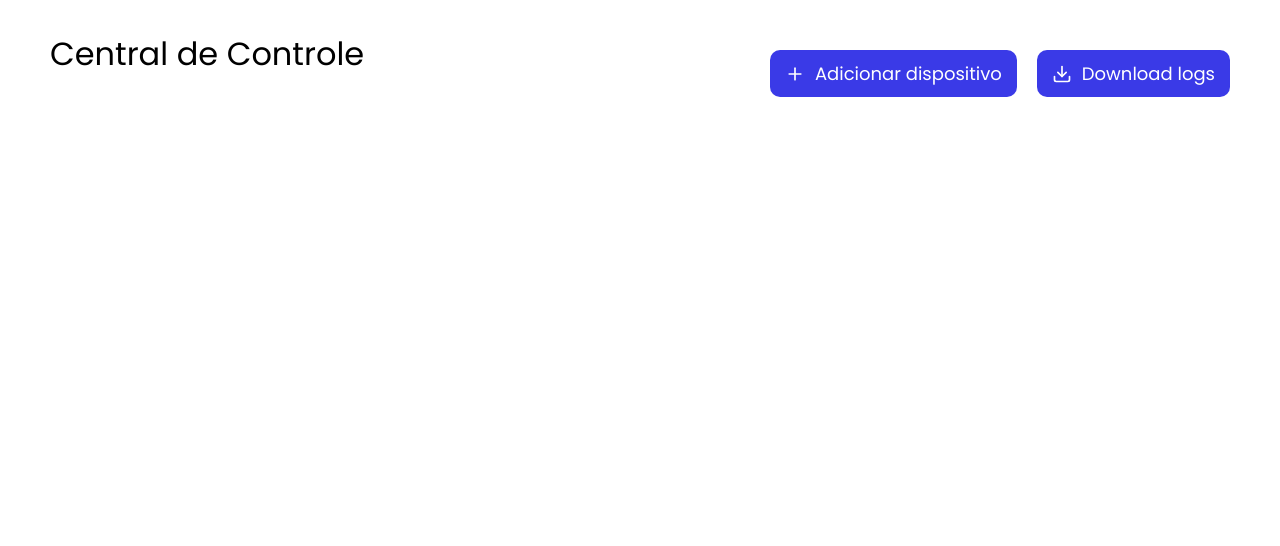
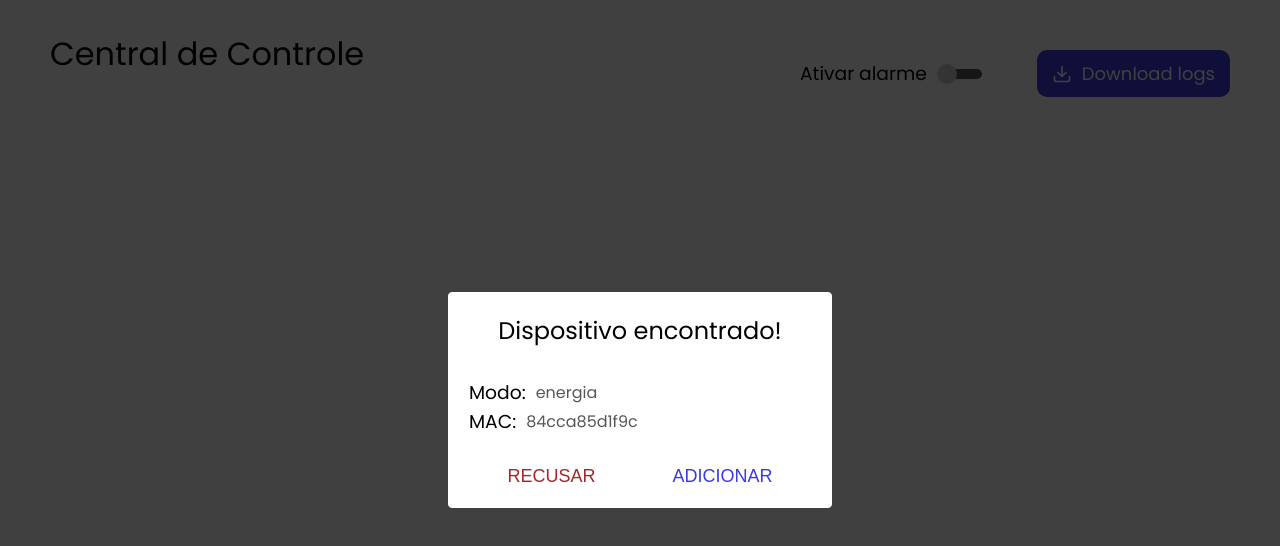
Before and after one commit to DanilloGS/FSE_3, a React (Create React App) app in the folder servidor_central/: page / in a window 1280 px wide. Shown: the top 546 px of the page. Built offline with nearby package versions, Linux system fonts and the light colour scheme; the HTML template or start-up script is replaced by a standard one.

Commit message:
Reorganized ModalApp into components.

```diff
--- a/servidor_central/package.json
+++ b/servidor_central/package.json
@@ -15,6 +15,7 @@
     "react-icons": "^4.3.1",
     "react-modal": "^3.14.3",
     "react-scripts": "4.0.3",
+    "react-switch": "^6.0.0",
     "sass": "^1.43.4",
     "typescript": "^4.1.2",
     "web-vitals": "^1.0.1"
--- a/servidor_central/src/App.scss
+++ b/servidor_central/src/App.scss
@@ -3,7 +3,6 @@
 
   display: flex;
   flex-direction: row;
-  /* justify-content: space-between; */
 
   > header {
     width: 100%;
@@ -17,6 +16,19 @@
     > section {
       display: flex;
       flex-direction: row;
+      align-items: center;
+
+      > div {
+        display: flex;
+        flex-direction: row;
+        align-items: center;
+
+        margin-right: 3rem;
+
+        > h3 {
+          margin-right: 1rem;
+        }
+      }
     }
   }
 }
--- a/servidor_central/src/App.tsx
+++ b/servidor_central/src/App.tsx
@@ -2,33 +2,59 @@ import { useState } from 'react';
 import './App.scss';
 import './global.scss';
 
-import { FiPlus, FiDownload } from 'react-icons/fi';
+import { FiDownload } from 'react-icons/fi';
 
 import Button from './components/Button';
 import ModalApp from './components/ModalApp';
+import SwitchButton from './components/SwitchButton';
+import NewDeviceFound from './components/NewDeviceFound';
+import NewDeviceAdd from './components/NewDeviceAdd';
 
 function App() {
-  const [modalIsOpen, setModalIsOpen] = useState(false);
+  const [modalIsOpen, setModalIsOpen] = useState(true);
+  const [newDeviceFound, setNewDeviceFound] = useState(true);
+  const [alarm, setAlarm] = useState(false);
+  const [checked, setChecked] = useState(false);
 
-  function handleModal() {
-    setModalIsOpen(!modalIsOpen);
+  function closeModal() {
+    setModalIsOpen(false);
+    setNewDeviceFound(false);
+  }
+
+  function addDevice() {
+    setNewDeviceFound(!newDeviceFound);
   }
 
   return (
     <div id="home">
       <ModalApp
-        modalIsOpen={modalIsOpen}
-        closeModal={() => setModalIsOpen(!modalIsOpen)}
-      />
+        modalIsOpen={modalIsOpen || newDeviceFound}
+        closeModal={() => closeModal()}
+      >
+        {newDeviceFound ? (
+          <NewDeviceFound
+            closeModal={() => closeModal()}
+            addDevice={() => addDevice()}
+          />
+        ) : (
+          <NewDeviceAdd
+            closeModal={() => closeModal()}
+            checked={alarm}
+            onChange={() => setAlarm(!alarm)}
+          />
+        )}
+      </ModalApp>
       <header>
         <h1>Central de Controle</h1>
 
         <section>
-          <Button
-            title="Adicionar dispositivo"
-            icon={<FiPlus color="#fff" size={20} />}
-            onClick={() => handleModal()}
-          />
+          <div>
+            <h3>Ativar alarme</h3>
+            <SwitchButton
+              checked={checked}
+              onChange={() => setChecked(!checked)}
+            />
+          </div>
           <Button
             title="Download logs"
             icon={<FiDownload color="#fff" size={20} />}
--- a/servidor_central/src/components/ModalApp/index.tsx
+++ b/servidor_central/src/components/ModalApp/index.tsx
@@ -1,14 +1,15 @@
+import { ReactNode } from 'react';
 import './styles.scss';
 
 import Modal from 'react-modal';
-import { FiX } from 'react-icons/fi';
 
 interface ModalProps {
   modalIsOpen: boolean;
   closeModal(): void;
+  children: ReactNode;
 }
 
-const ModalApp = ({ modalIsOpen, closeModal }: ModalProps) => {
+const ModalApp = ({ modalIsOpen, closeModal, children }: ModalProps) => {
   return (
     <Modal
       isOpen={modalIsOpen}
@@ -38,29 +39,7 @@ const ModalApp = ({ modalIsOpen, closeModal }: ModalProps) => {
       ariaHideApp={false}
     >
       <div id="modal-app">
-        <header>
-          <h2>Novo dispositivo</h2>
-          <button onClick={closeModal}>
-            <FiX color="#000" size={30} />
-          </button>
-        </header>
-
-        <section>
-          <div className="input-group">
-            <h3>Cômodo do dispositivo</h3>
-            <input />
-          </div>
-          <div className="input-group">
-            <h3>Nome da entrada</h3>
-            <input />
-          </div>
-          <div className="input-group">
-            <h3>Nome da saída</h3>
-            <input />
-          </div>
-        </section>
-
-        <button>Adicionar</button>
+        {children}
       </div>
     </Modal>
   );
--- a/servidor_central/src/components/ModalApp/styles.scss
+++ b/servidor_central/src/components/ModalApp/styles.scss
@@ -1,49 +1,4 @@
 #modal-app {
   display: flex;
   flex-direction: column;
-
-  > header {
-    display: flex;
-    flex-direction: row;
-    justify-content: space-between;
-    align-items: center;
-
-    > button {
-      border: 0;
-      background: transparent;
-      cursor: pointer;
-    }
-  }
-
-  > section {
-    margin: 4rem 0;
-
-    .input-group {
-      margin: 1rem 0;
-
-      > h3 {
-        font-size: 1.8rem;
-        color: #575757;
-      }
-
-      > input {
-        width: 100%;
-        height: 4rem;
-        border: 0;
-        border-bottom: 0.1rem solid #c7c7c7;
-      }
-    }
-  }
-
-  > button {
-    border: 0;
-    background: transparent;
-    cursor: pointer;
-
-    align-self: flex-end;
-    margin-right: 2rem;
-
-    font-size: 1.8rem;
-    color: #3A3AE7;
-  }
 }
--- /dev/null
+++ b/servidor_central/src/components/NewDeviceAdd/index.tsx
@@ -0,0 +1,47 @@
+import './styles.scss';
+
+import { FiX } from 'react-icons/fi';
+
+import SwitchButton from '../SwitchButton';
+
+interface Props {
+  closeModal(): void;
+  checked: boolean;
+  onChange(): void;
+}
+
+const NewDeviceAdd = ({ closeModal, checked, onChange }: Props) => {
+  return (
+    <div id="new-device-add">
+      <header>
+        <h2>Novo dispositivo</h2>
+        <button onClick={closeModal}>
+          <FiX color="#000" size={30} />
+        </button>
+      </header>
+
+      <section>
+        <div className="input-group">
+          <h3>Cômodo do dispositivo</h3>
+          <input />
+        </div>
+        <div className="input-group">
+          <h3>Nome da entrada</h3>
+          <input />
+        </div>
+        <div className="input-group">
+          <h3>Nome da saída</h3>
+          <input />
+        </div>
+        <div className="input-group">
+          <h3 className="switch-alarm">Ativará o alarme</h3>
+          <SwitchButton checked={checked} onChange={onChange} />
+        </div>
+      </section>
+
+      <button>ADICIONAR</button>
+    </div>
+  );
+};
+
+export default NewDeviceAdd;
--- /dev/null
+++ b/servidor_central/src/components/NewDeviceAdd/styles.scss
@@ -0,0 +1,53 @@
+#new-device-add {
+  display: flex;
+  flex-direction: column;
+
+  > header {
+    display: flex;
+    flex-direction: row;
+    justify-content: space-between;
+    align-items: center;
+
+    > button {
+      border: 0;
+      background: transparent;
+      cursor: pointer;
+    }
+  }
+
+  > section {
+    margin: 4rem 0;
+
+    .input-group {
+      margin: 1rem 0;
+
+      > h3 {
+        font-size: 1.8rem;
+        color: #575757;
+
+        &.switch-alarm {
+          margin-bottom: 2rem;
+        }
+      }
+
+      > input {
+        width: 100%;
+        height: 4rem;
+        border: 0;
+        border-bottom: 0.1rem solid #c7c7c7;
+      }
+    }
+  }
+
+  > button {
+    border: 0;
+    background: transparent;
+    cursor: pointer;
+
+    align-self: flex-end;
+    margin-right: 2rem;
+
+    font-size: 1.8rem;
+    color: #3A3AE7;
+  }
+}
--- /dev/null
+++ b/servidor_central/src/components/NewDeviceFound/index.tsx
@@ -0,0 +1,32 @@
+import './styles.scss';
+
+interface Props {
+  closeModal(): void;
+  addDevice(): void;
+}
+
+const NewDeviceFound = ({ closeModal, addDevice }: Props) => {
+  return (
+    <div id="new-device-found">
+      <h2>Dispositivo encontrado!</h2>
+
+      <div className="info-box">
+        <h3>Modo:</h3>
+        <p>energia</p>
+      </div>
+      <div className="info-box">
+        <h3>MAC:</h3>
+        <p>84cca85d1f9c</p>
+      </div>
+
+      <footer>
+        <button className="refuse" onClick={closeModal}>
+          RECUSAR
+        </button>
+        <button onClick={addDevice}>ADICIONAR</button>
+      </footer>
+    </div>
+  );
+};
+
+export default NewDeviceFound;
--- /dev/null
+++ b/servidor_central/src/components/NewDeviceFound/styles.scss
@@ -0,0 +1,41 @@
+#new-device-found {
+  > h2 {
+    text-align: center;
+    margin-bottom: 3rem;
+  }
+
+  .info-box {
+    display: flex;
+    flex-direction: row;
+    align-items: center;
+
+    > h3 {
+      margin-right: 1rem;
+    }
+
+    > p {
+      color: #575757;
+    }
+  }
+
+  > footer {
+    display: flex;
+    flex-direction: row;
+    justify-content: space-around;
+
+    margin-top: 3rem;
+
+    > button {
+      border: 0;
+      background: transparent;
+      cursor: pointer;
+
+      font-size: 1.8rem;
+      color: #3A3AE7;
+
+      &.refuse {
+        color: #a32929;
+      }
+    }
+  }
+}
```
